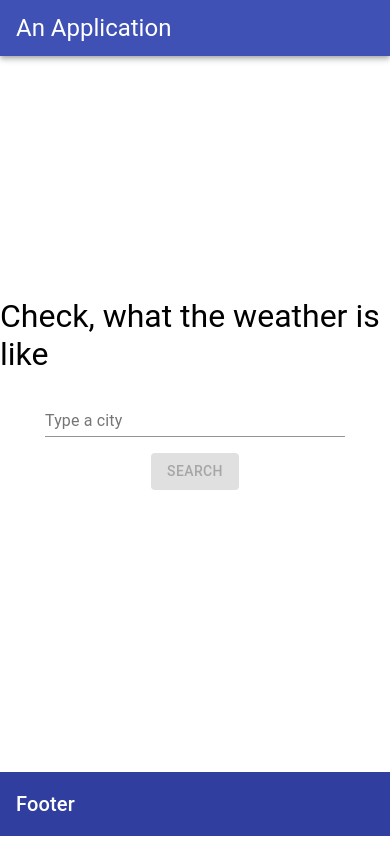
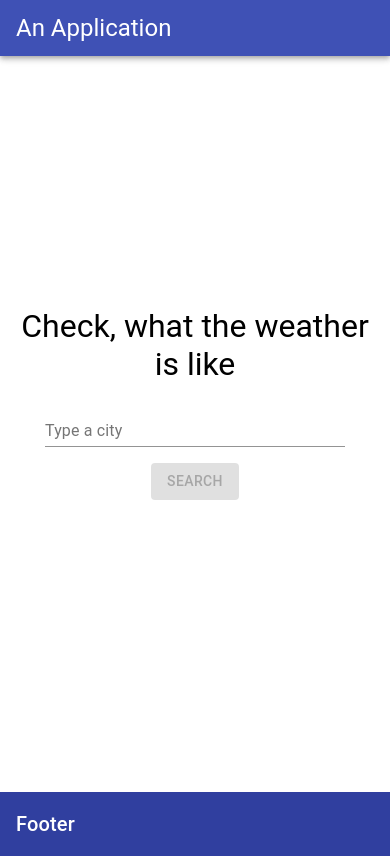
Before and after one commit to Arcywojak/some-react-idk, a React (Create React App) app: page / in a window 390 px wide. Built offline with nearby package versions, Linux system fonts and the light colour scheme.

Commit message:
improve margins of heading, change the direction of showing animation

```diff
--- a/src/components/home-page-components/image-with-text.js
+++ b/src/components/home-page-components/image-with-text.js
@@ -34,7 +34,7 @@ const ImageWithText = ({imageSrc, text, reverseDirection}) => {
                 <img src={imageSrc} className={classes.imageStyles}/>
             </div>
             <div className={classes.child}>
-            <Typography variant="subtitle1" gutterBottom>
+            <Typography variant="subtitle1" >
                 {text}
             </Typography>
             </div>
--- a/src/components/home-page-components/weather-block.js
+++ b/src/components/home-page-components/weather-block.js
@@ -14,8 +14,7 @@ const useStyles = makeStyles({
         maxWidth: "800px",
         textAlign: "left",
     },
-    headingMargin: {
-        margin: "1em 0",
+    headingStyles: {
         textAlign: "left"
     },
     titleAndImagesWrapper: {
@@ -32,7 +31,7 @@ const WeatherBlock = ({weather}) => {
     return (
         <div className={classes.weatherBlock}>
             <div className={classes.titleAndImagesWrapper}>
-                <Typography variant="h2" component="h2" className={classes.headingMargin}>
+                <Typography variant="h2" component="h2" className={classes.headingStyles}>
                     {`${name}, ${country}`}
                 </Typography>
                 <div >
--- a/src/constant-components/content-wrapper/content-wrapper.component.js
+++ b/src/constant-components/content-wrapper/content-wrapper.component.js
@@ -9,7 +9,10 @@ const useStyles = makeStyles((theme) => ({
       justifyContent: "center",
       alignItems: "Center",
       flexDirection: "column",
-      padding: "1.5rem 0 4rem"
+      padding: "1.5rem 0 4rem",
+      "@media (max-width: 600px)": {
+          minHeight: "calc(100vh - 108px)"
+      }
     },
 }));
 
--- a/src/globalThemeStyles.js
+++ b/src/globalThemeStyles.js
@@ -3,8 +3,19 @@ const theme = createMuiTheme();
 
 theme.typography.h3 = {
     ...theme.typography.h3,
+    textAlign: "center",
     "@media (max-width: 800px)": {
-        fontSize: "2rem"
+        fontSize: "2rem",
+        padding: "0 12px"
+    }
+};
+
+theme.typography.h2 = {
+    ...theme.typography.h2,
+    margin: "1em 0",
+    "@media (max-width: 800px)": {
+        fontSize: "2.5rem",
+        margin: ".5em 0"
     }
 }
 
--- a/src/shared/components/trigger-animation.js
+++ b/src/shared/components/trigger-animation.js
@@ -34,7 +34,7 @@ const useStyles = makeStyles(theme => ({
         "50%": {
             maxHeight: "1500px",
             opacity: 0,
-            transform: "translate(-100px, -100px)"
+            transform: "translate(-80px, 80px)"
         },
         "100%": {
             opacity : 1,
```
